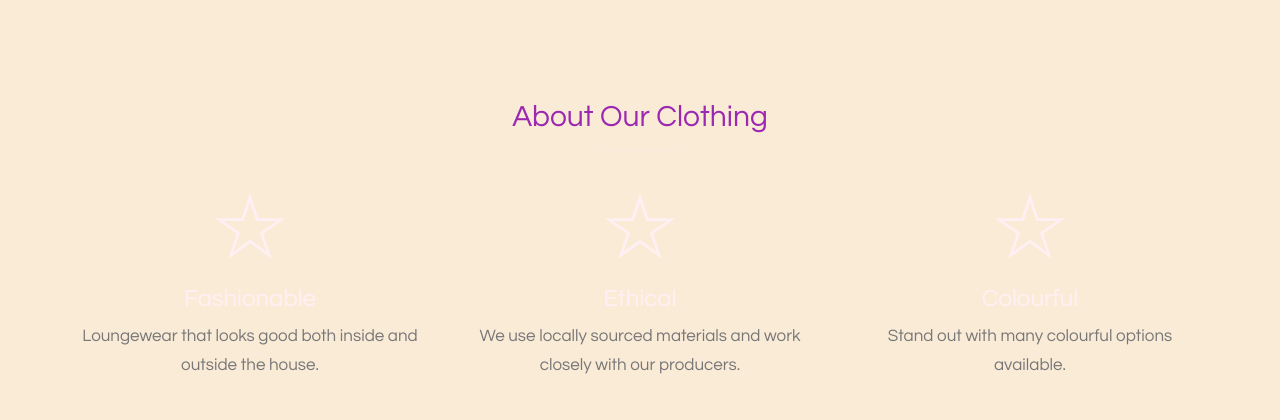
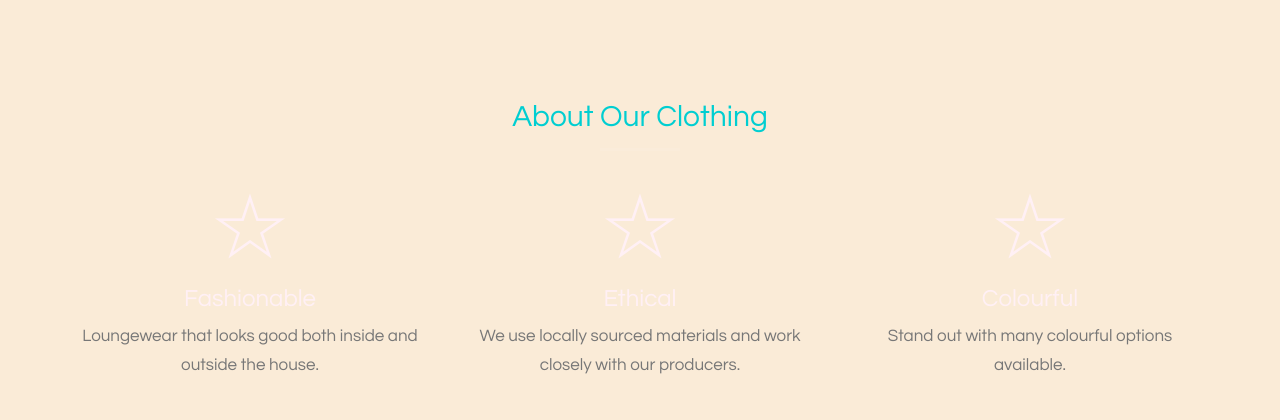
Before and after one commit to Mike410/CS3BC2Proj, a PHP site: page / in a window 1280 px wide. Shown: the part 800-1220 px from the top of the page. Run offline with PHP 8.4, Linux system fonts and the light colour scheme; grey boxes labelled with a size stand in for pictures from a placeholder-image service; some libraries are stand-ins or nearby versions.

Commit message:
font colour change

```diff
--- a/css/styles.css
+++ b/css/styles.css
@@ -35,7 +35,7 @@ a {
 
 a:hover,
 a:focus {
-    color: #9c27c1;
+    color: #00CED1 ;
     outline: 0;
 }
 
@@ -81,7 +81,7 @@ p {
 }
 
 .text-primary {
-    color: #9c27b0;
+    color: #00CED1 ;
 }
 
 .modal-content {
```
